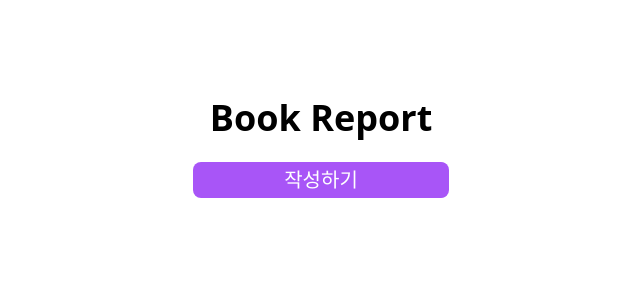
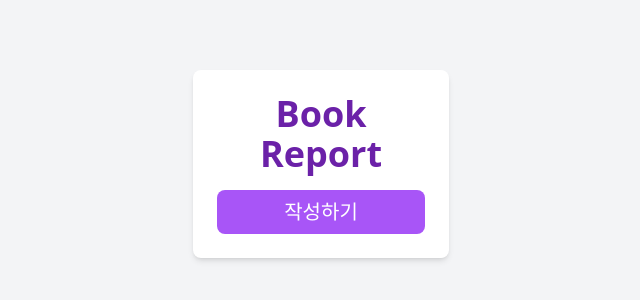
Before and after one commit to kjone8371/REACT-Book, a React (Create React App) app: page / in a window 1280 px wide. Shown: the part 220-520 px from the top of the page, without its empty margins (319-959 px from the left). Built offline with nearby package versions, Linux system fonts and the light colour scheme.

Commit message:
main 스타일 변경

```diff
--- a/src/pages/Main.jsx
+++ b/src/pages/Main.jsx
@@ -1,3 +1,4 @@
+
 // import React, { useContext } from 'react';
 // import { Link } from 'react-router-dom';
 // import { BookContext } from '../context/BookContext';
@@ -9,22 +10,32 @@
 //     const sortedBooks = [...books].sort((a, b) => b.timestamp - a.timestamp);
 //
 //     return (
-//         <div className="container mx-auto p-4">
-//             <h1 className="text-2xl font-bold mb-4">Book Report</h1>
-//             <Link to="/new" className="bg-blue-500 text-white p-2 rounded mb-4 inline-block">작성하기</Link>
-//             <ul className="mt-4">
-//                 {sortedBooks.map((book) => (
-//                     <li key={book.id} className="border-b py-2">
-//                         <div className="flex justify-between items-center">
-//                             <div>
-//                                 <h3 className="text-lg font-bold">{book.title}</h3>
-//                                 <p className="text-sm text-gray-500">등록일: {book.date}</p>
+//         <div className="flex flex-col justify-center items-center h-screen">
+//             <div className="w-64 text-center"> {/* 이 div는 Book Report와 버튼을 동일한 너비로 만듭니다 */}
+//                 <h1 className="text-4xl font-bold mb-6">Book Report</h1>
+//                 <Link to="/new" className="bg-purple-500 text-white py-1 px-5 rounded-lg mb-4 hover:bg-purple-600 text-xl w-full block text-center">
+//                     작성하기
+//                 </Link>
+//             </div>
+//
+//             <div className="container mx-auto p-4">
+//                 <ul className="mt-4">
+//                     {sortedBooks.map((book) => (
+//                         <li key={book.id} className="border-b py-2">
+//                             <div className="flex justify-between items-center">
+//                                 <div>
+//                                     <h3 className="text-lg font-bold">{book.title}</h3>
+//                                     <p className="text-sm text-gray-500">등록일: {book.date}</p>
+//                                 </div>
+//                                 <Link to={`/read/${book.id}`} className="bg-blue-500 text-white px-4 py-2 rounded hover:bg-purple-600">
+//                                     보기
+//                                 </Link>
 //                             </div>
-//                             <Link to={`/read/${book.id}`} className="bg-blue-500 text-white px-4 py-2 rounded hover:bg-blue-600">보기</Link>
-//                         </div>
-//                     </li>
-//                 ))}
-//             </ul>
+//                         </li>
+//                     ))}
+//                 </ul>
+//             </div>
+//
 //         </div>
 //     );
 // };
@@ -42,23 +53,24 @@ const Main = () => {
     const sortedBooks = [...books].sort((a, b) => b.timestamp - a.timestamp);
 
     return (
-        <div className="flex flex-col justify-center items-center h-screen">
-            <div className="w-64 text-center"> {/* 이 div는 Book Report와 버튼을 동일한 너비로 만듭니다 */}
-                <h1 className="text-4xl font-bold mb-6">Book Report</h1>
-                <Link to="/new" className="bg-purple-500 text-white py-1 px-5 rounded-lg mb-4 hover:bg-purple-600 text-xl w-full block text-center">
+        <div className="flex flex-col justify-center items-center h-screen bg-gray-100">
+            <div className="w-64 text-center bg-white shadow-md p-6 rounded-lg mb-8">
+                <h1 className="text-4xl font-bold mb-4 text-purple-800">Book Report</h1>
+                <Link to="/new" className="bg-purple-500 text-white py-2 px-6 rounded-lg hover:bg-purple-600 text-xl block w-full">
                     작성하기
                 </Link>
             </div>
-            <div className="container mx-auto p-4">
-                <ul className="mt-4">
+
+            <div className="max-w-4xl w-full bg-white shadow-md rounded-lg overflow-hidden">
+                <ul className="divide-y divide-gray-200">
                     {sortedBooks.map((book) => (
-                        <li key={book.id} className="border-b py-2">
+                        <li key={book.id} className="px-6 py-4">
                             <div className="flex justify-between items-center">
                                 <div>
                                     <h3 className="text-lg font-bold">{book.title}</h3>
                                     <p className="text-sm text-gray-500">등록일: {book.date}</p>
                                 </div>
-                                <Link to={`/read/${book.id}`} className="bg-blue-500 text-white px-4 py-2 rounded hover:bg-blue-600">
+                                <Link to={`/read/${book.id}`} className="bg-blue-500 text-white px-4 py-2 rounded-lg hover:bg-blue-600">
                                     보기
                                 </Link>
                             </div>
```
